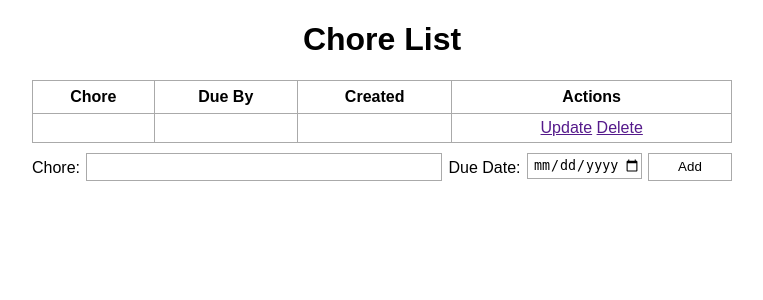
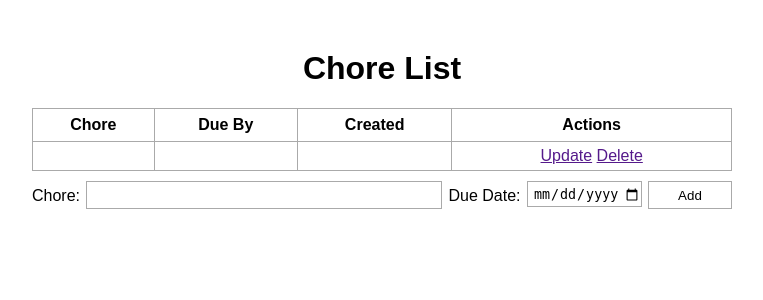
Before and after one commit to 8BitJustin/chore_list, a Flask app: page / in a window 1280 px wide. Shown: the top 300 px of the page, without its empty margins (258-1021 px from the left). Run offline with Flask 2, Linux system fonts and the light colour scheme.

Commit message:
Added top margin to content div.

```diff
--- a/app.py
+++ b/app.py
@@ -30,7 +30,7 @@ def index():
         except:
             return 'There was an issue adding your chore'
     else:
-
+        # 28:28
         return render_template('index.html')
 
 
--- a/static/css/styles.css
+++ b/static/css/styles.css
@@ -5,6 +5,7 @@ body, html {
 
 .content {
     margin: 0 auto;
+    margin-top: 50px;
     width: 700px;
 }
 
```
Also changed, not shown: test.db.
